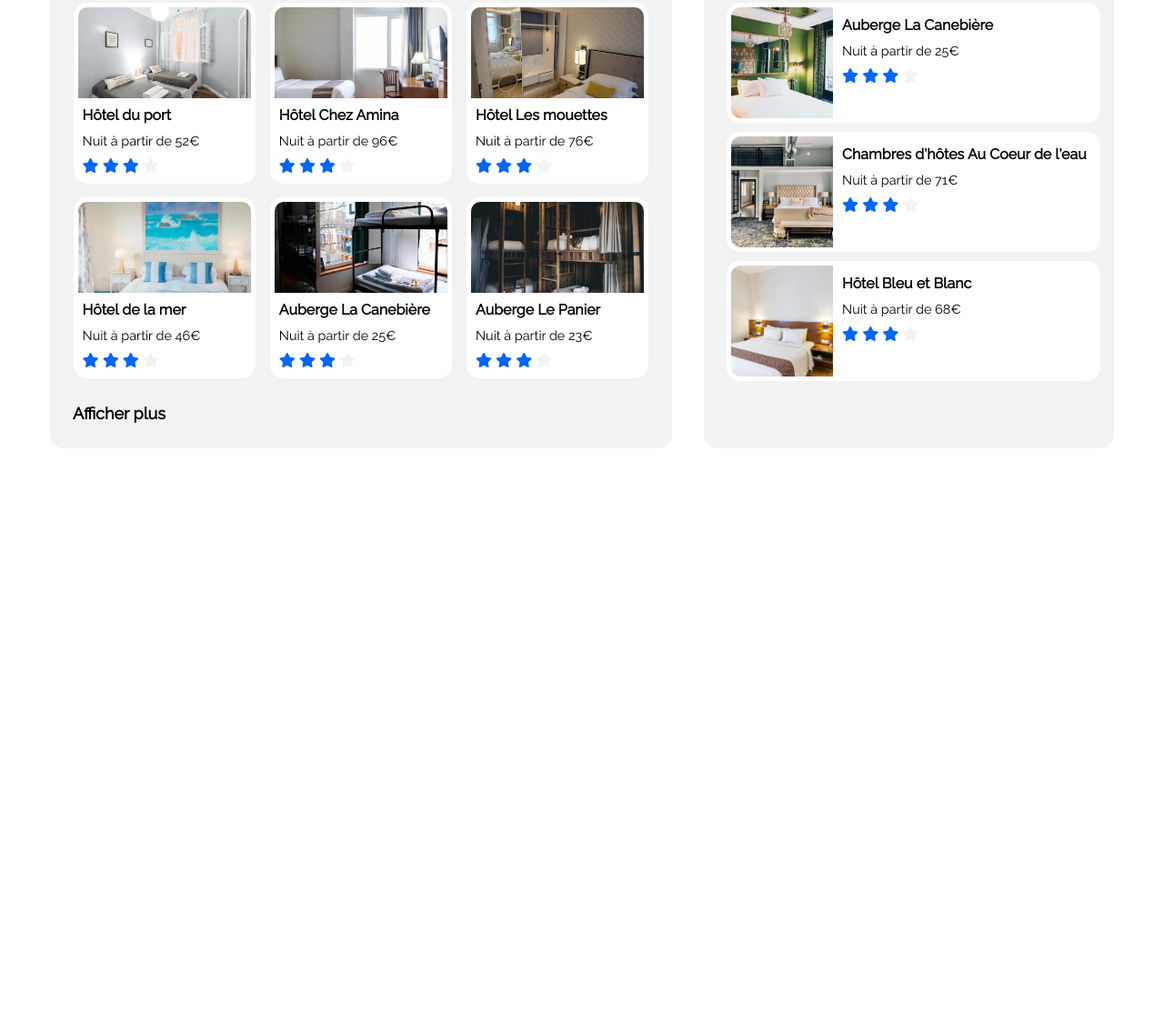
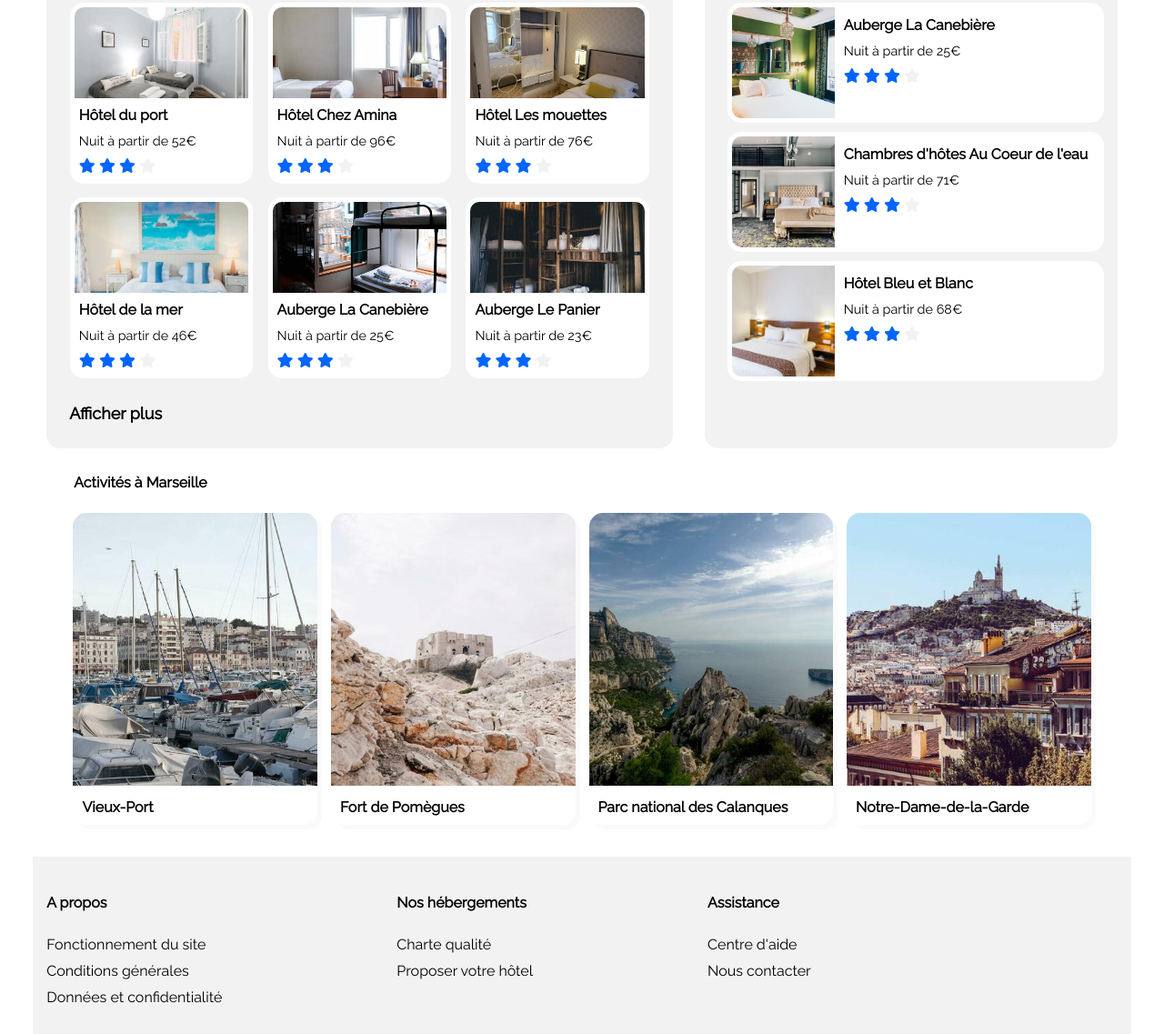
Before and after one commit to ernest-nde/booki, a plain HTML site: page index.html in a window 1280 px wide. Shown: the part 491-1628 px from the top of the page at 91% size. Before the commit the page ends 984 px from the top, so only its background shows below. Drawn offline with Linux system fonts and the light colour scheme; a web font is replaced by a local one.

Commit message:
End of desktop version

```diff
--- a/assets/css/style.css
+++ b/assets/css/style.css
@@ -175,7 +175,8 @@ div.filter-form__info {
 
 /* SECTION HEBERGEMENTS */
 section#hebergements {
-    padding: 0 55px;
+    width: 92%;
+    margin: auto;
     display: flex;
     flex-direction: row;
     gap: 35px;
@@ -213,11 +214,11 @@ div.card {
     margin: auto;
     border-radius: 15px;
     box-shadow: 10px 10px 5px #F2F2F2;
-    transition: transform .3s;
+    cursor: pointer;
+    transition: transform .2s;
 }
 
 div.card:hover {
-    cursor: pointer;
     transform: scale(1.05);
 }
 
@@ -314,6 +315,89 @@ div.card-pop-body {
 .card-pop-body span {
     margin: 5px;
     font-size: 0.9em;
+}
+
+/* SECTION ACTIVITES #HEBERGEMENTS A MARSEILLE*/
+section#activites {
+    width: 92%;
+    height: max-content;
+    display: flex;
+    flex-direction: column;
+    gap: 5px;
+    margin: auto;
+    margin-top: 15px;
+}
+
+section#activites h2 {
+    padding-right: 30px;
+    padding-left: 30px;
+}
+
+div.cards-activites {
+    width: auto;
+    margin: auto;
+    padding: 5px;
+    display: flex;
+    align-items: center;
+    justify-content: center;
+    gap: 15px;
+}
+
+div.card-act {
+    width: 23%;
+    height: 65%;
+    border-radius: 15px;
+    box-shadow: 5px 5px #FAFAFA;
+    cursor: pointer;
+    transition: transform .2s;
+}
+
+div.card-act:hover {
+    transform: scale(1.05);
+
+}
+
+div.cards-activites > .card-act img {
+    width: 100%;
+    height: 300px;
+    object-fit: cover;
+    border-radius: 15px 15px 0 0;
+}
+
+div.card-act-body h5 {
+    font-size: 1em;
+    margin: 0;
+    padding: 10px;
+    font-weight: 900;
+}
+
+/* FOOTER DESIGN CODE HERE */
+footer {
+    margin-top: 30px;
+}
+
+footer ul {
+    list-style-type: none;
+    list-style: none;
+}
+
+div.footer {
+    width: 92%;
+    background: #F2F2F2;
+    margin: auto;
+    display: flex;
+    padding: 15px;
+}
+
+div.a-propos, div.nos-hebergements, div.assistance {
+    margin-right: 12em;
+}
+
+div.a-propos ul, div.nos-hebergements ul, div.assistance ul {
+    display: flex;
+    flex-direction: column;
+    gap: 10px;
+    padding: 0;
 }
 
 /* HEADER CODE BASE  ON MOBILE SCREEN */
--- a/index.html
+++ b/index.html
@@ -196,10 +196,62 @@
                 </div>
             </div>
         </section>
-
+        <section id="activites">
+            <h2>Activités à Marseille</h2>
+            <div class="cards-activites">
+                <div class="card-act">
+                    <img src="assets/images/activites/reno-laithienne.jpg" alt="card activites reno-laithienne">
+                    <div class="card-act-body">
+                        <h5>Vieux-Port</h5>
+                    </div>
+                </div>
+                <div class="card-act">
+                    <img src="assets/images/activites/paul-hermann.jpg" alt="card activites paul-hermann">
+                    <div class="card-act-body">
+                        <h5>Fort de Pomègues</h5>
+                    </div>
+                </div>
+                <div class="card-act">
+                    <img src="assets/images/activites/kilyan-sockalingum.jpg" alt="card activites kilyan-sockalingum">
+                    <div class="card-act-body">
+                        <h5>Parc national des Calanques</h5>
+                    </div>
+                </div>
+                <div class="card-act">
+                    <img src="assets/images/activites/florian-wehde.jpg" alt="card hébergement fred-kleber">
+                    <div class="card-act-body">
+                        <h5>Notre-Dame-de-la-Garde</h5>
+                    </div>
+                </div>
+            </div>
+        </section>
     </main>
     <footer>
         <!-- FOOTER Code here -->
+        <div class="footer">
+            <div class="a-propos">
+                <h5>A propos</h5>
+                <ul>
+                    <li><a href="#">Fonctionnement du site</a></li>
+                    <li><a href="#">Conditions générales</a></li>
+                    <li><a href="#">Données et confidentialité</a></li>
+                </ul>
+            </div>
+            <div class="nos-hebergements">
+                <h5>Nos hébergements</h5>
+                <ul>
+                    <li><a href="#">Charte qualité</a></li>
+                    <li><a href="#">Proposer votre hôtel</a></li>
+                </ul>
+            </div>
+            <div class="assistance">
+                <h5>Assistance</h5>
+                <ul>
+                    <li><a href="#">Centre d'aide</a></li>
+                    <li><a href="#">Nous contacter</a></li>
+                </ul>
+            </div>
+        </div>
     </footer>
 </body>
 </html>
```
